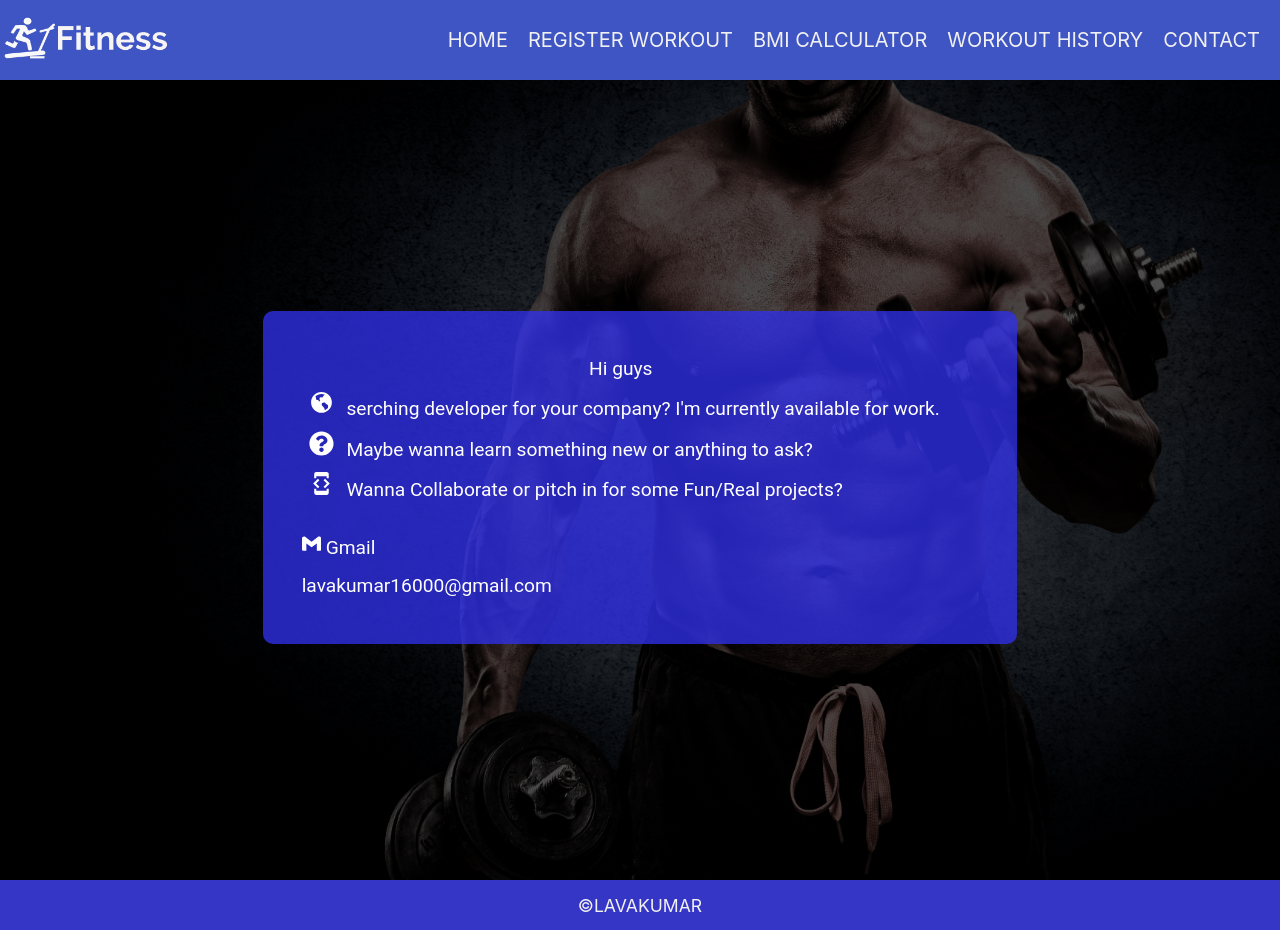
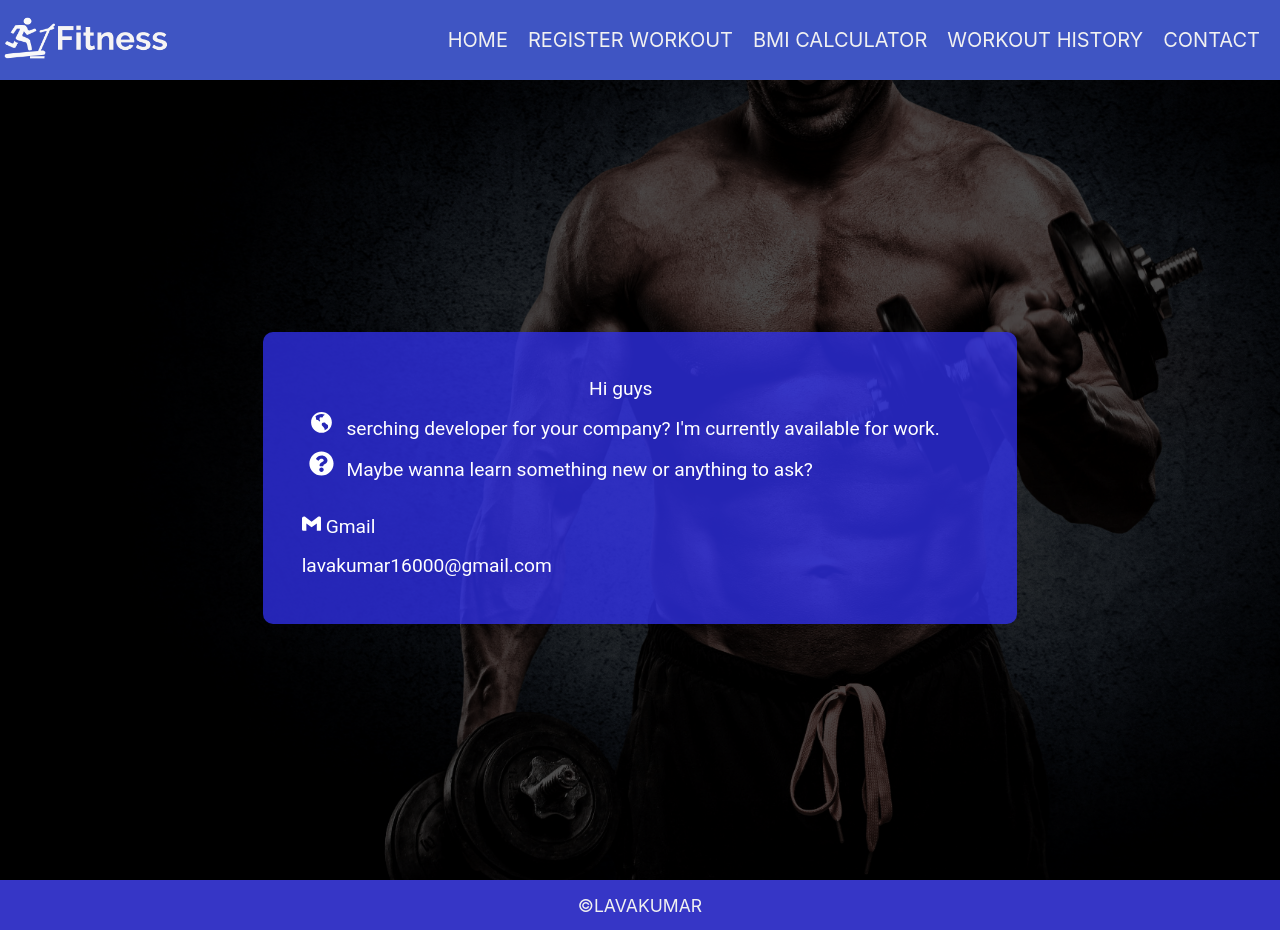
Before and after one commit to LAVAKUMAR-P/fitness_logger, a React (Create React App) app: page /Contact in a window 1280 px wide. Built offline with nearby package versions, Linux system fonts and the light colour scheme.

Commit message:
text modified

```diff
--- a/src/components/Contact.js
+++ b/src/components/Contact.js
@@ -30,9 +30,6 @@ function Contact() {
                 <div>
                 <sapan className="C-icon"><FaIcons.FaQuestionCircle/></sapan> Maybe wanna learn something new or anything to ask?
                 </div>
-                <div>
-                <span className="C-icon"><MdIcons.MdOutlineDeveloperMode/></span> Wanna Collaborate or pitch in for some Fun/Real projects?
-                </div>
                 <div className="C-mail">
                 <div>
                 <SiGmail/> Gmail<br/>
```
